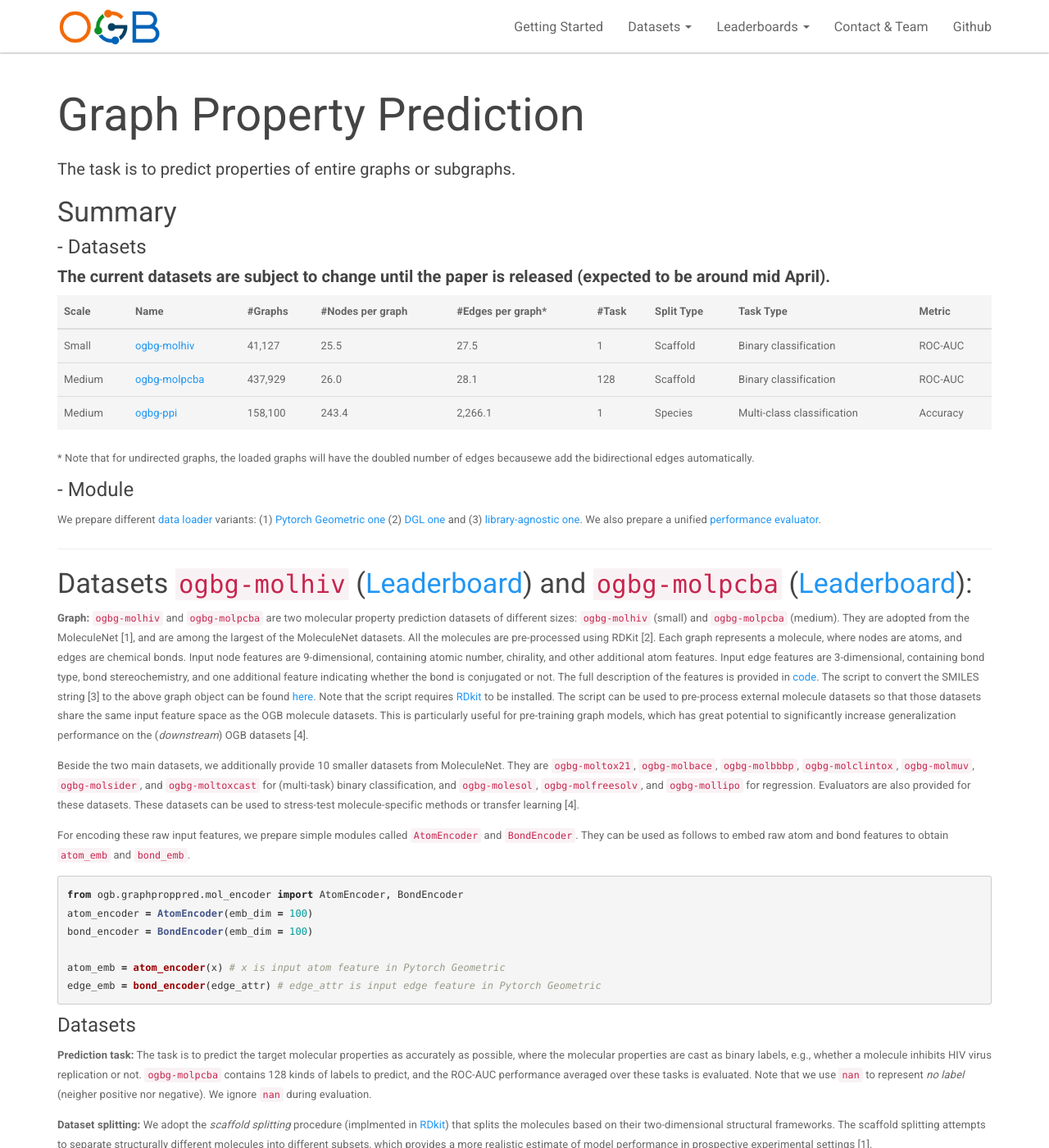
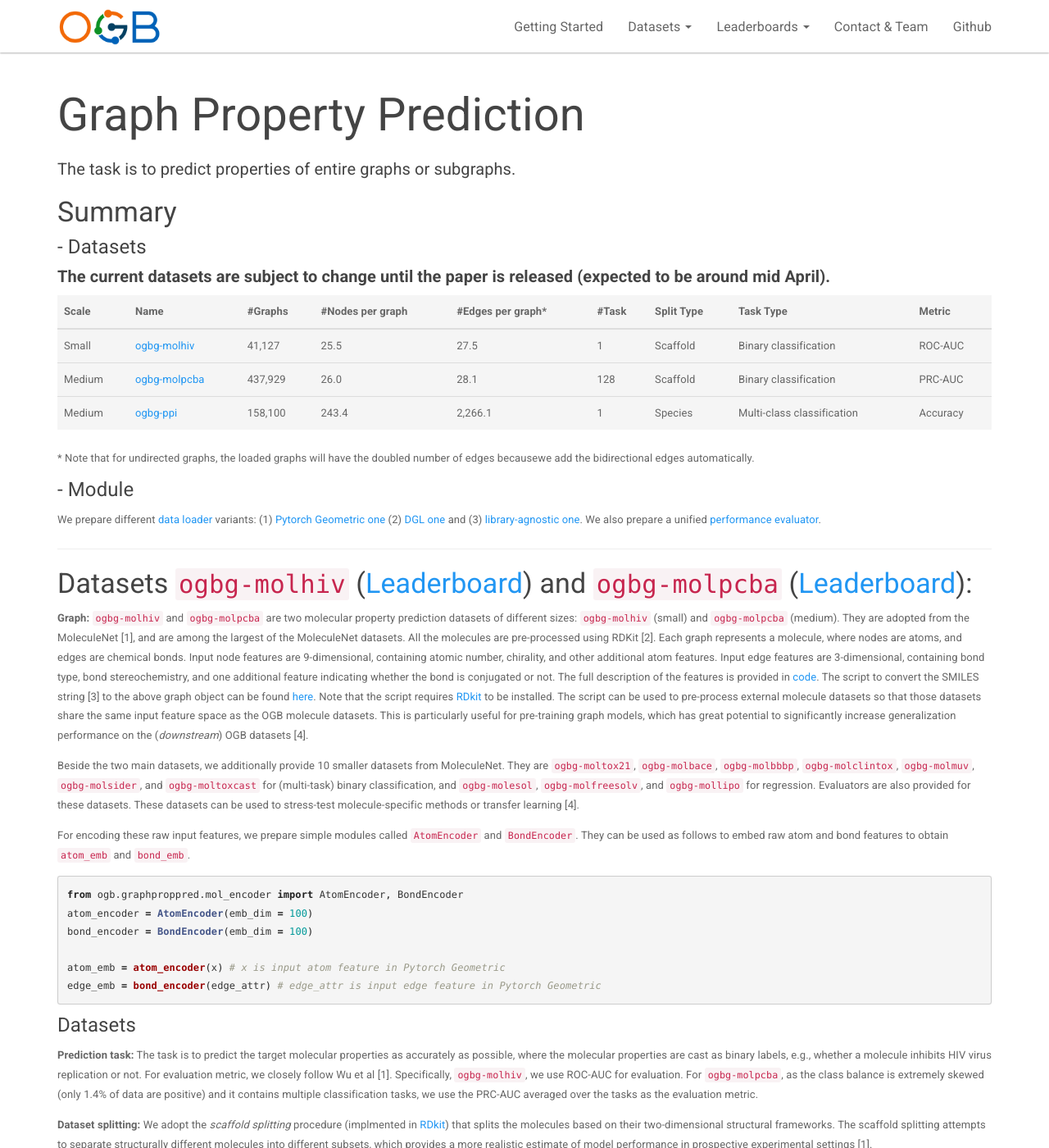
Before and after one commit to snap-stanford/ogb-web, a Jekyll site: the page built from _docs/datasets/graphprop.md, in a window 1280 px wide and 1400 px high. Shown: the whole window at 82% size. Built offline with Jekyll 4.4.1, drawn with Linux system fonts in a browser that asks for light colours.

Commit message:
updateleaderboard

```diff
--- a/_docs/datasets/graphprop.md
+++ b/_docs/datasets/graphprop.md
@@ -14,7 +14,7 @@ permalink: /docs/graphprop/
 Scale | Name     | #Graphs   | #Nodes per graph | #Edges per graph\* | #Task | Split Type  | Task Type   | Metric                           |
 |-------------------------|----------|----------|----------|----------------|---------------------|------------------------|----------|
 Small | [ogbg-molhiv](#ogbg-mol) | 41,127 | 25.5 | 27.5 | 1   | Scaffold  |  Binary classification | ROC-AUC  |
-Medium | [ogbg-molpcba](#ogbg-mol) | 437,929 | 26.0 | 28.1 | 128   | Scaffold  |  Binary classification | ROC-AUC  |
+Medium | [ogbg-molpcba](#ogbg-mol) | 437,929 | 26.0 | 28.1 | 128   | Scaffold  |  Binary classification | PRC-AUC  |
 Medium | [ogbg-ppi](#ogbg-ppi) | 158,100 | 243.4 | 2,266.1 | 1  | Species  |  Multi-class classification | Accuracy  |
 
 
@@ -49,7 +49,9 @@ edge_emb = bond_encoder(edge_attr) # edge_attr is input edge feature in Pytorch
 
 #### Datasets
 
-**Prediction task:**  The task is to predict the target molecular properties as accurately as possible, where the molecular properties are cast as binary labels, e.g., whether a molecule inhibits HIV virus replication or not. `ogbg-molpcba` contains 128 kinds of labels to predict, and the ROC-AUC performance averaged over these tasks is evaluated. Note that we use `nan` to represent *no label* (neigher positive nor negative). We ignore `nan` during evaluation.
+**Prediction task:**  The task is to predict the target molecular properties as accurately as possible, where the molecular properties are cast as binary labels, e.g., whether a molecule inhibits HIV virus replication or not.
+For evaluation metric, we closely follow Wu et al [1].
+Specifically, `ogbg-molhiv`, we use ROC-AUC for evaluation. For `ogbg-molpcba`, as the class balance is extremely skewed (only 1.4% of data are positive) and it contains multiple classification tasks, we use the PRC-AUC averaged over the tasks as the evaluation metric.
 
 
 **Dataset splitting:**
```
Also changed, not shown: _docs/leaderboard/_leader_graphprop_scaf.md (+1 -1 lines), _docs/leaderboard/leader_graphprop.md (+5 -5 lines).
